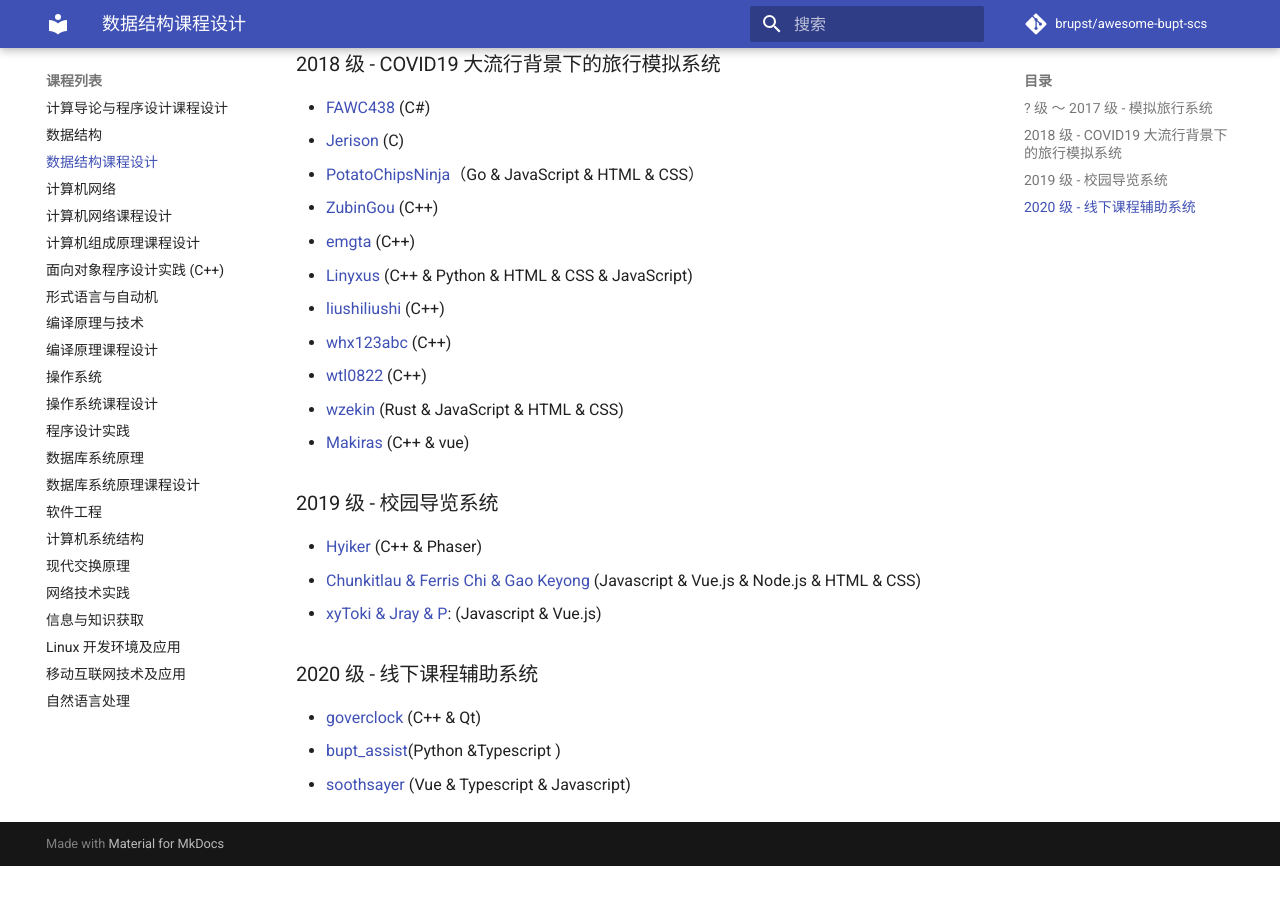
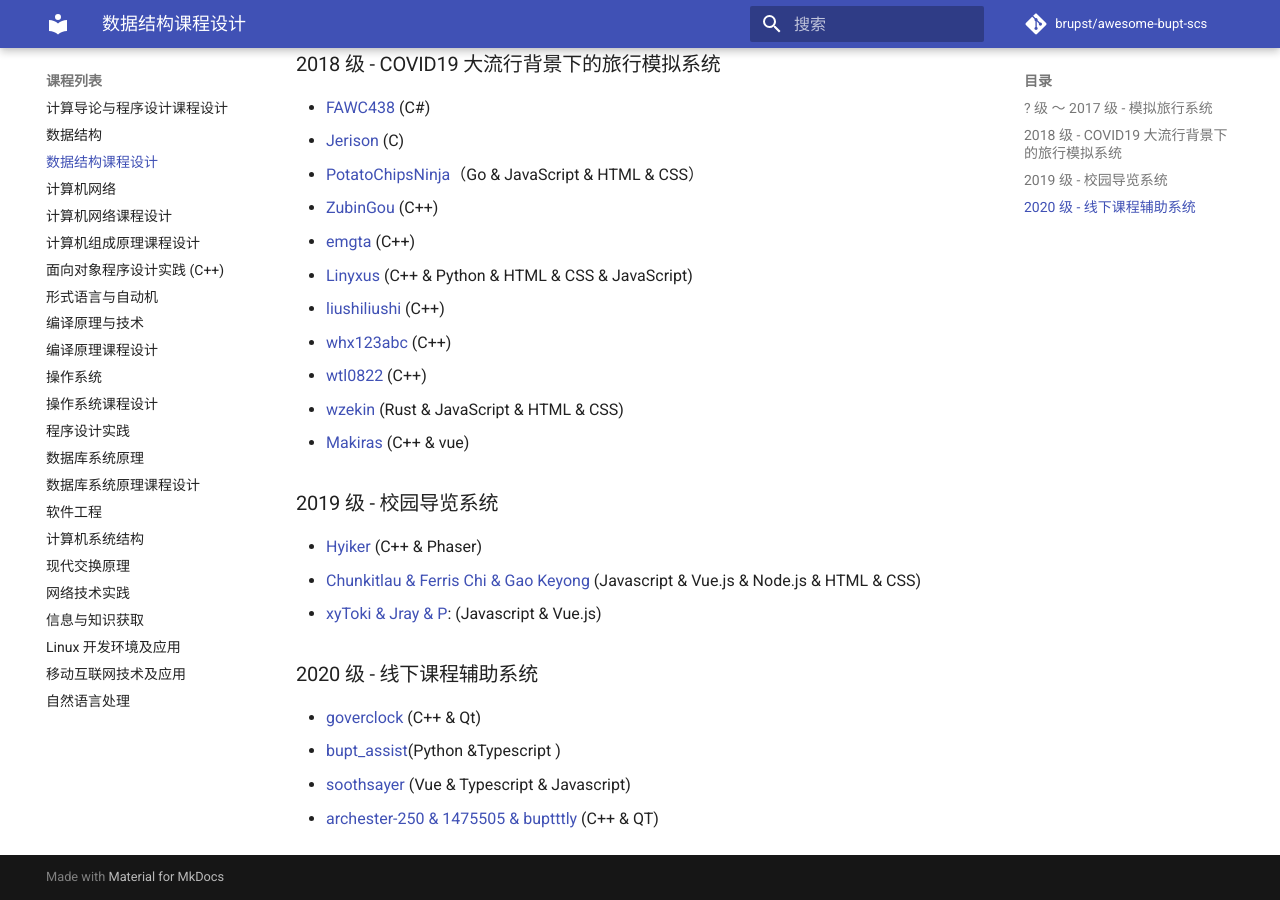
Before and after one commit to brupst/awesome-bupt-scs, an MkDocs documentation site: the page built from projects/Project-Laboratory-Algorithms-and-Data-Structures.md, in a window 1280 px wide and 900 px high, scrolled down 585 px. Built offline with MkDocs 1.6.1 and Material for MkDocs 9.7.7, drawn with Linux system fonts in a browser that asks for light colours; comment, search, counter and statistics services are not loaded; before the commit the page ends 1451 px from its top, so only the background shows below that.

```diff
--- a/projects/Project-Laboratory-Algorithms-and-Data-Structures.md
+++ b/projects/Project-Laboratory-Algorithms-and-Data-Structures.md
@@ -37,3 +37,4 @@
 * [goverclock](https://github.com/goverclock/BUPT-Projects-Public/tree/main/DS-curriculum-design) (C++ & Qt)
 * [bupt_assist](https://github.com/FkerYJ/bupt_assist)(Python &Typescript )
 * [soothsayer](https://github.com/Adam-Teng/datastructure-design) (Vue & Typescript & Javascript)
+* [archester-250 & 1475505 & buptttly](https://github.com/archester-250/Course_Auxiliary_System_QT) (C++ & QT)
```
Also changed, not shown: projects/Java.md (+1 -0 lines).
